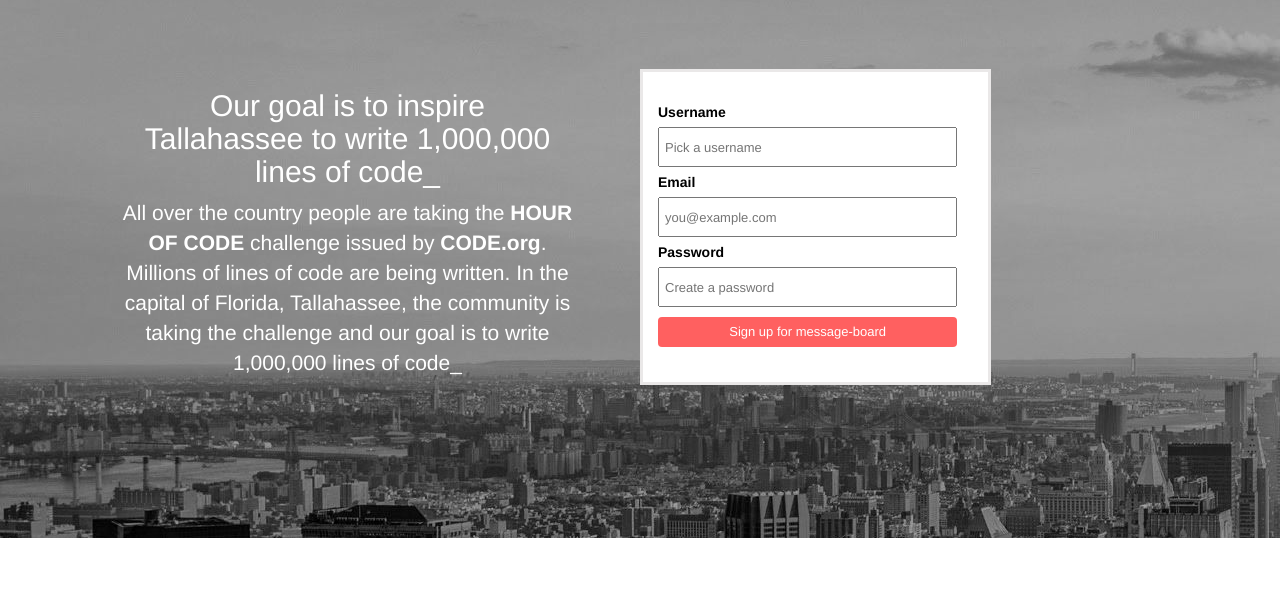
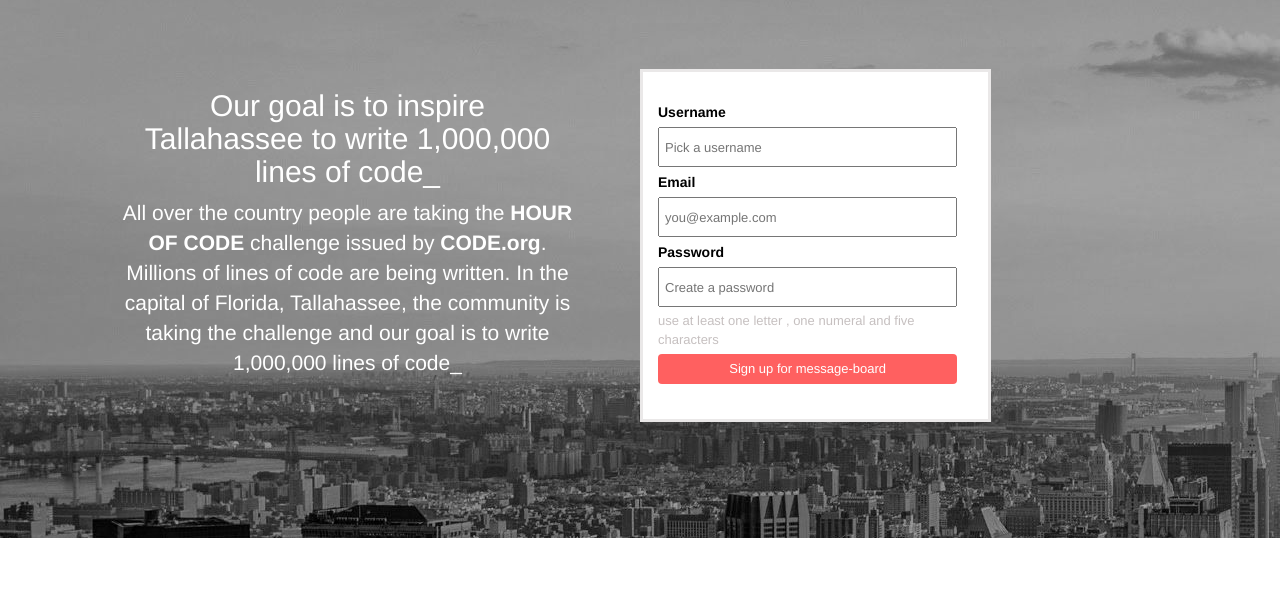
Before and after one commit to ambersun1234/message-board, a PHP site: page / in a window 1280 px wide. Shown: the part 51-640 px from the top of the page. Run offline with PHP 8.4, Linux system fonts and the light colour scheme; some libraries are stand-ins or nearby versions.

Commit message:
add password restriction

```diff
--- a/custom.css
+++ b/custom.css
@@ -18,6 +18,10 @@ footer {
 }
 #onemillion{
   background-color: #ff5511;
+}
+.passwordWarn {
+    font-size: 13px;
+    color: #c6c0c0;
 }
 .tool_bar a , .tool_bar ul li {
     font-size: 20px;
--- a/index.php
+++ b/index.php
@@ -57,6 +57,7 @@
 
                             <span>Password</span><br>
                             <input type="password" name="_password" placeholder="Create a password"><br>
+                            <div class="passwordWarn">use at least one letter , one numeral and five characters</div>
                             <button type="submit" class="btn btn-default" name="SUBMIT">Sign up for message-board</button>
                         </form>
                     </div>
```
